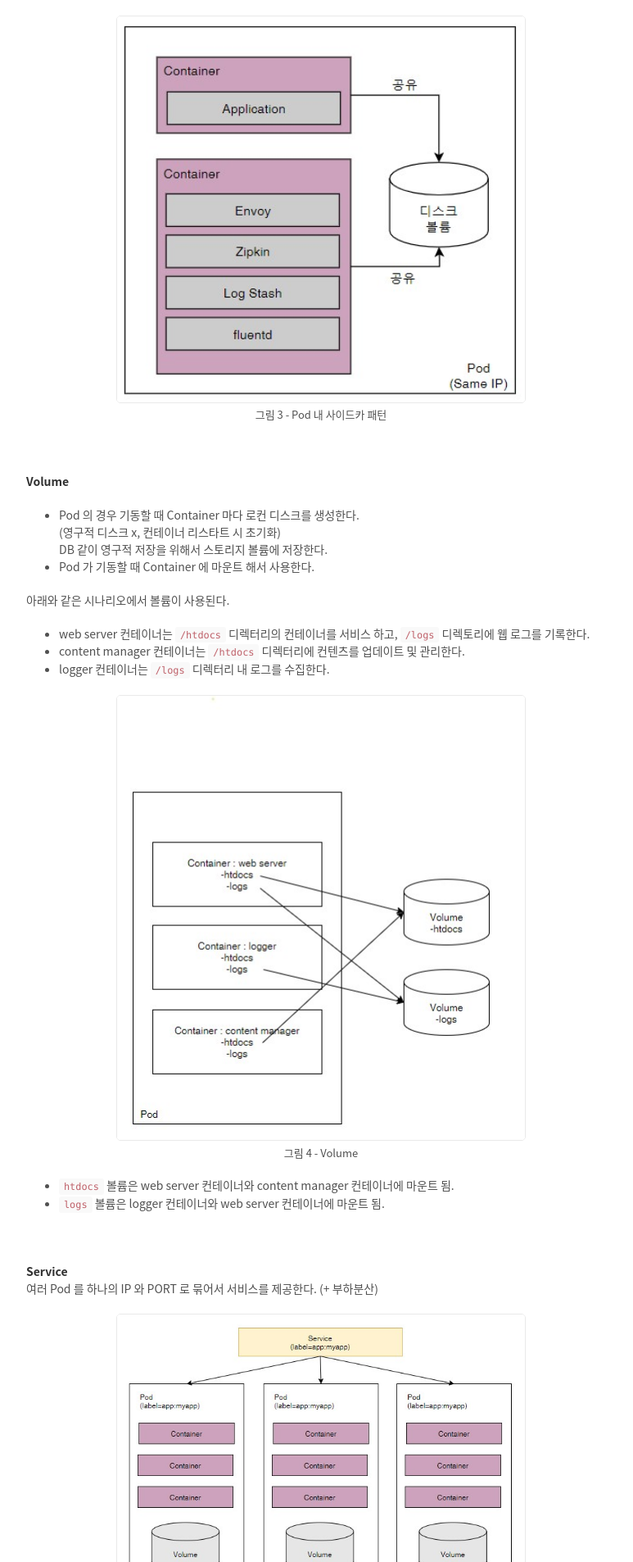
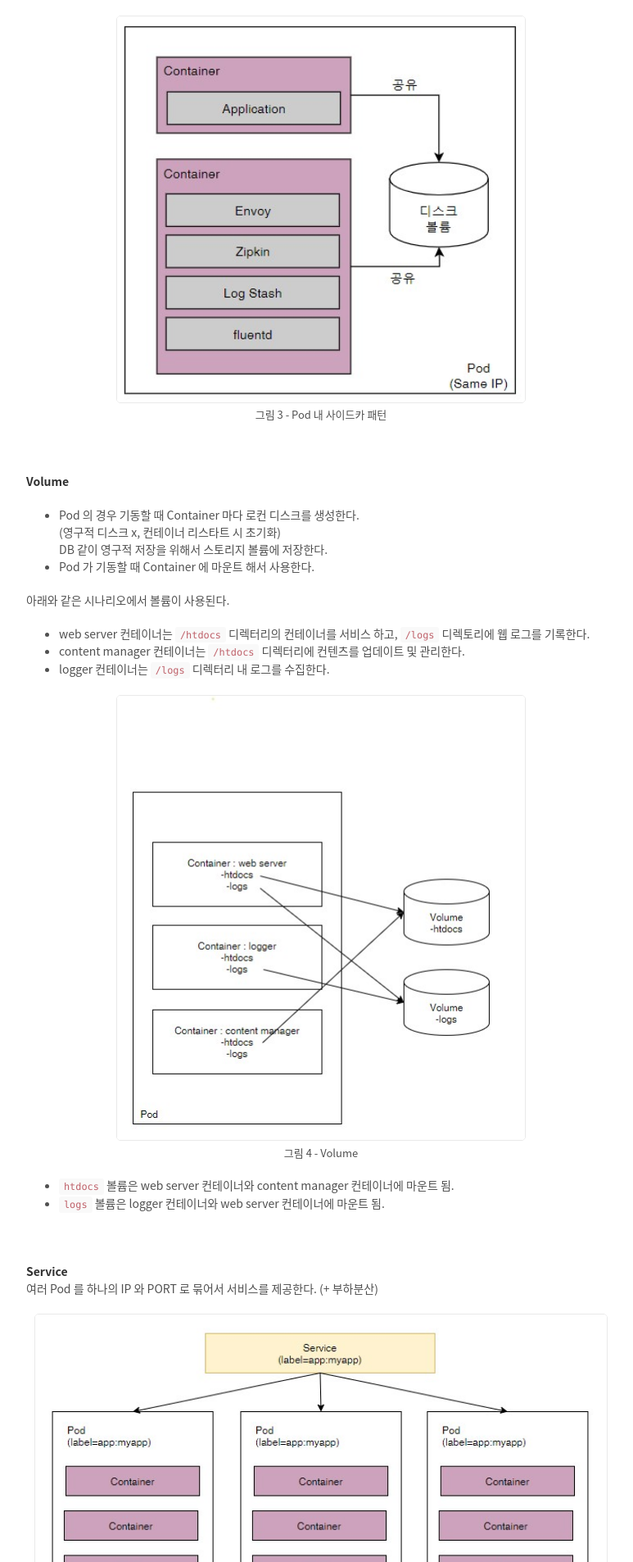
Before and after one commit to cholnh/cholnh.github.io, a Jekyll site: the page built from _posts/Dev/Kubernetes/2021-4-8-쿠버네티스.md, in a window 1280 px wide. Shown: the part 3094-5000 px from the top of the page at 82% size, without its empty margins (248-1021 px from the left). Built offline with Jekyll 4.4.1, drawn with Linux system fonts in a browser that asks for light colours; comment, search, counter and statistics services are not loaded.

Commit message:
edit msa 이미지 사이즈

```diff
--- a/_posts/Dev/Kubernetes/2021-4-8-쿠버네티스.md
+++ b/_posts/Dev/Kubernetes/2021-4-8-쿠버네티스.md
@@ -138,7 +138,7 @@
 여러 Pod 를 하나의 IP 와 PORT 로 묶어서 서비스를 제공한다. (+ 부하분산)
 
 <div class="nzzi-image-box">
-  <img src="{{ site.url }}/assets/msa/msa-kube-service-1.jpg" width="500"/>
+  <img src="{{ site.url }}/assets/msa/msa-kube-service-1.jpg" width="700"/>
   <div>그림 5 - Service</div>
 </div>
 
@@ -191,7 +191,7 @@
 Pod, Service 등은 네임스페이스 별로 생성/관리 된다. (사용자 권한 부여도 가능)
 
 <div class="nzzi-image-box">
-  <img src="{{ site.url }}/assets/msa/msa-kube-namespace-1.jpg" width="500"/>
+  <img src="{{ site.url }}/assets/msa/msa-kube-namespace-1.jpg" width="700"/>
   <div>그림 6 - Namespace</div>
 </div>
 
@@ -219,7 +219,7 @@
         : Pod 를 추가로 기동할 때 필요한 Pod 정보 (도커이미지, 포트, 라벨 등)
 
 <div class="nzzi-image-box">
-  <img src="{{ site.url }}/assets/msa/msa-kube-rc-1.jpg" width="500"/>
+  <img src="{{ site.url }}/assets/msa/msa-kube-rc-1.jpg" width="700"/>
   <div>그림 7 - RC</div>
 </div>
 
```
